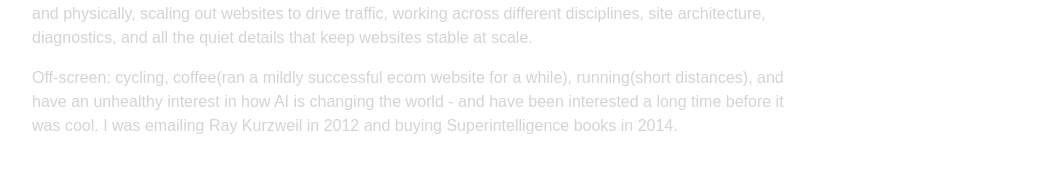
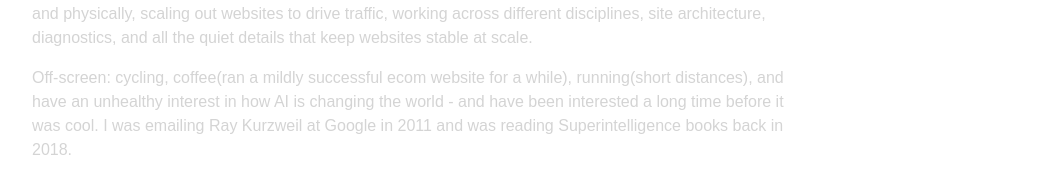
Before and after one commit to rht55/seo-site, a Next.js app: page /about in a window 1280 px wide. Shown: the part 315-508 px from the top of the page, without its empty margins (120-1158 px from the left). Built offline with nearby package versions, Linux system fonts and the light colour scheme.

Commit message:
Update page.tsx

```diff
--- a/app/about/page.tsx
+++ b/app/about/page.tsx
@@ -17,7 +17,7 @@ export default function About() {
       </p>
       <p className="mt-4 text-neutral-300">
         Off-screen: cycling, coffee(ran a mildly successful ecom website for a while), running(short distances), and have an unhealthy interest in how AI is
-        changing the world - and have been interested a long time before it was cool. I was emailing Ray Kurzweil in 2012 and buying Superintelligence books in 2014.
+        changing the world - and have been interested a long time before it was cool. I was emailing Ray Kurzweil at Google in 2011 and was reading Superintelligence books back in 2018.
       </p>
     </section>
   );
```
